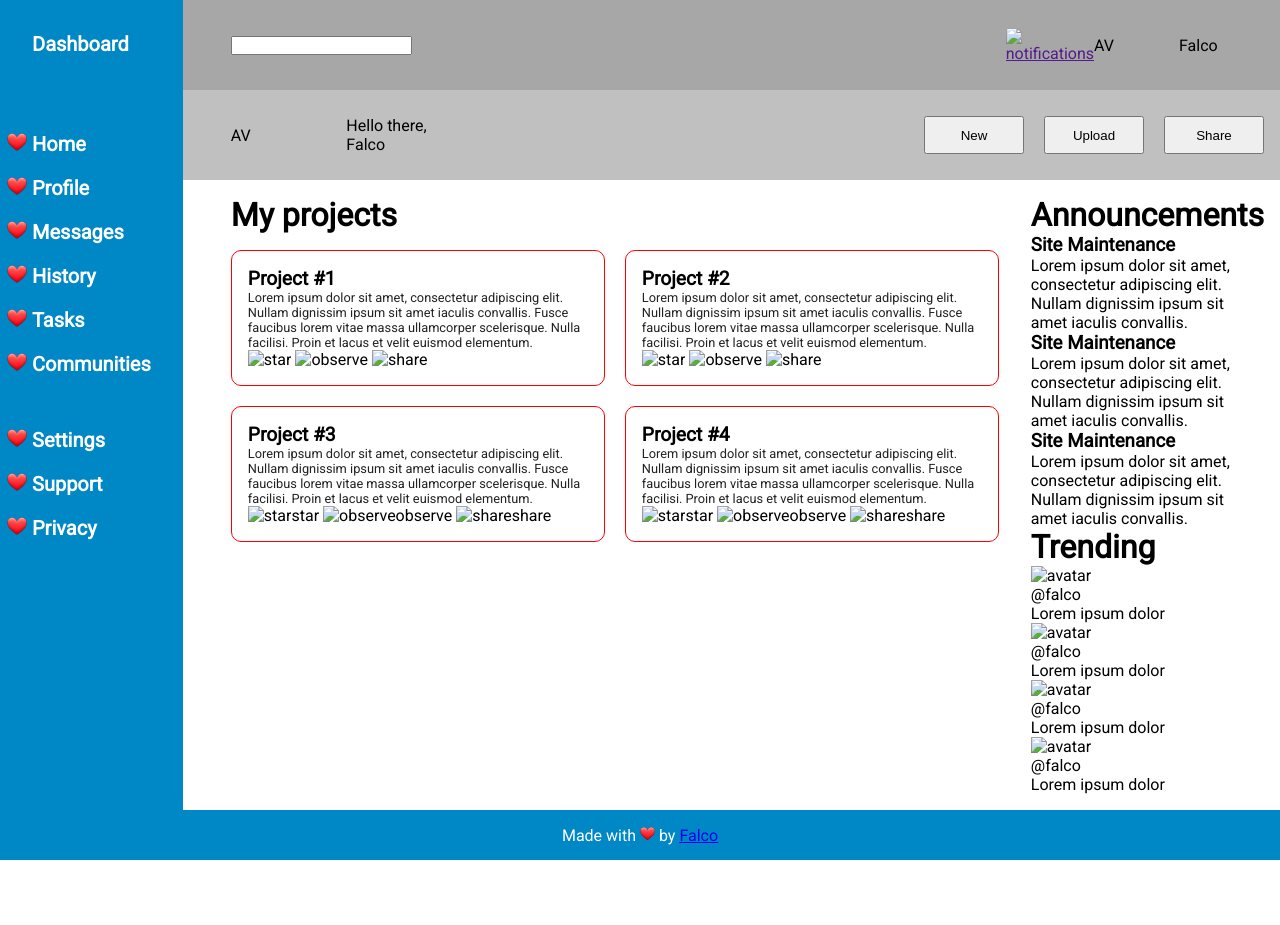
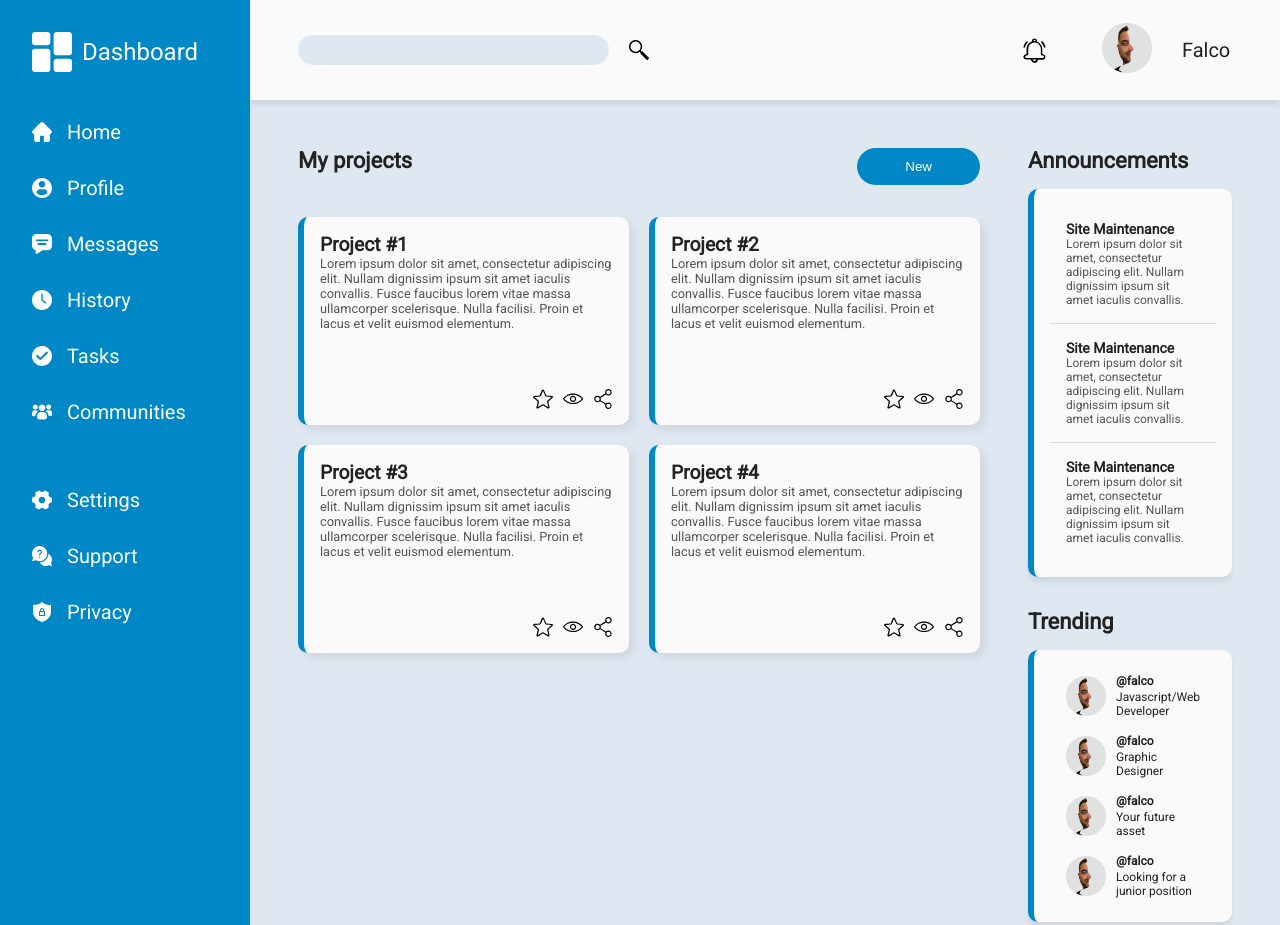
Before and after one commit to patsok/odin-dashboard, a plain HTML site: page index.html in a window 1280 px wide. Shown: the top 925 px of the page. Before the commit the page ends 860 px from the top, so only its background shows below. Drawn offline with Linux system fonts and the light colour scheme; a script that the page names is missing.

Commit message:
New design and prepare for JS work

```diff
--- a/index.html
+++ b/index.html
@@ -12,50 +12,41 @@
 
 <body>
     <div class="sidebar">
-        <div class="logo">Dashboard</div>
+        <div class="logo"><img src="img/dashboard.svg" alt="dashboard logo">Dashboard</div>
         <div class="menu">
             <ul>
-                <li>Home</li>
-                <li>Profile</li>
-                <li>Messages</li>
-                <li>History</li>
-                <li>Tasks</li>
-                <li>Communities</li>
-                <li>Settings</li>
-                <li>Support</li>
-                <li>Privacy</li>
+                <li><img src="img/home.svg" alt="home">Home</li>
+                <li><img src="img/profile.svg" alt="home">Profile</li>
+                <li><img src="img/messages.svg" alt="home">Messages</li>
+                <li><img src="img/history.svg" alt="home">History</li>
+                <li><img src="img/tasks.svg" alt="home">Tasks</li>
+                <li><img src="img/community.svg" alt="home">Communities</li>
+                <li><img src="img/settings.svg" alt="home">Settings</li>
+                <li><img src="img/support.svg" alt="home">Support</li>
+                <li><img src="img/privacy.svg" alt="home">Privacy</li>
             </ul>
         </div>
     </div>
     <div class="header">
-        <div class="taskbar">
-            <div class="taskbar-left">
-                <input type="search" name="search" id="search">
-            </div>
-            <div class="taskbar-right">
-                <a href=""><img src="" alt="notifications"></a>
-                <div class="avatar">AV</div>
-                <div class="profile">Falco</div>
-            </div>
+        <div class="search-bar">
+            <input type="search" name="search" id="search">
+            <img src="img/search.svg" alt="search">
         </div>
-        <div class="account">
-            <div class="account-left">
-                <div class="avatar">AV</div>
-                <div class="avatar-info">
-                    <p>Hello there,</p>
-                    <div class="div">Falco</div>
-                </div>
-            </div>
-            <div class="account-right">
-                <button type="button" id="new" class="account-button">New</button>
-                <button type="button" id="upload" class="account-button">Upload</button>
-                <button type="button" id="share" class="account-button">Share</button>
-            </div>
+        <div class="user-info">
+            <div class="hamburger">|||</div>
+            <img src="img/alert.svg" alt="notifications">
+            <div class="avatar"><img src="img/avatar.png" alt="avatar"></div>
+            <div class="profile">Falco</div>
         </div>
     </div>
     <div class="content">
         <div class="projects-container">
-            <h1>My projects</h1>
+            <div class="nav-bar">
+                <h1>My projects</h1>
+                <div class="nav">
+                    <button type="button" id="new" class="account-button">New</button>
+                </div>
+            </div>
             <div class="projects">
                 <div class="project-card">
                     <div class="project-content">
@@ -63,9 +54,9 @@
                         <p>Lorem ipsum dolor sit amet, consectetur adipiscing elit. Nullam dignissim ipsum sit amet iaculis convallis. Fusce faucibus lorem vitae massa ullamcorper scelerisque. Nulla facilisi. Proin et lacus et velit euismod elementum.</p>
                     </div>
                     <div class="project-buttons">
-                        <img src="" alt="star">
-                        <img src="" alt="observe">
-                        <img src="" alt="share">
+                        <img src="img/star.svg" alt="star">
+                        <img src="img/watch.svg" alt="observe">
+                        <img src="img/share.svg" alt="share">
                     </div>
                 </div>
                 <div class="project-card">
@@ -74,9 +65,9 @@
                         <p>Lorem ipsum dolor sit amet, consectetur adipiscing elit. Nullam dignissim ipsum sit amet iaculis convallis. Fusce faucibus lorem vitae massa ullamcorper scelerisque. Nulla facilisi. Proin et lacus et velit euismod elementum.</p>
                     </div>
                     <div class="project-buttons">
-                        <img src="" alt="star">
-                        <img src="" alt="observe">
-                        <img src="" alt="share">
+                        <img src="img/star.svg" alt="star">
+                        <img src="img/watch.svg" alt="observe">
+                        <img src="img/share.svg" alt="share">
                     </div>
                 </div>
                 <div class="project-card">
@@ -85,9 +76,9 @@
                         <p>Lorem ipsum dolor sit amet, consectetur adipiscing elit. Nullam dignissim ipsum sit amet iaculis convallis. Fusce faucibus lorem vitae massa ullamcorper scelerisque. Nulla facilisi. Proin et lacus et velit euismod elementum.</p>
                     </div>
                     <div class="project-buttons">
-                        <img src="" alt="star">star
-                        <img src="" alt="observe">observe
-                        <img src="" alt="share">share
+                        <img src="img/star.svg" alt="star">
+                        <img src="img/watch.svg" alt="observe">
+                        <img src="img/share.svg" alt="share">
                     </div>
                 </div>
                 <div class="project-card">
@@ -96,9 +87,9 @@
                         <p>Lorem ipsum dolor sit amet, consectetur adipiscing elit. Nullam dignissim ipsum sit amet iaculis convallis. Fusce faucibus lorem vitae massa ullamcorper scelerisque. Nulla facilisi. Proin et lacus et velit euismod elementum.</p>
                     </div>
                     <div class="project-buttons">
-                        <img src="" alt="star">star
-                        <img src="" alt="observe">observe
-                        <img src="" alt="share">share
+                        <img src="img/star.svg" alt="star">
+                        <img src="img/watch.svg" alt="observe">
+                        <img src="img/share.svg" alt="share">
                     </div>
                 </div>
             </div>
@@ -126,31 +117,31 @@
                 <h1>Trending</h1>
                 <div class="container">
                     <div class="trending-card">
-                        <img src="" alt="avatar">
+                        <img src="img/avatar.png" alt="avatar">
                         <div class="trending-info">
                             <p class="nickname">@falco</p>
-                            <p>Lorem ipsum dolor</p>
+                            <p>Javascript/Web Developer</p>
                         </div>
                     </div>
                     <div class="trending-card">
-                        <img src="" alt="avatar">
+                        <img src="img/avatar.png" alt="avatar">
                         <div class="trending-info">
                             <p class="nickname">@falco</p>
-                            <p>Lorem ipsum dolor</p>
+                            <p>Graphic Designer</p>
                         </div>
                     </div>
                     <div class="trending-card">
-                        <img src="" alt="avatar">
+                        <img src="img/avatar.png" alt="avatar">
                         <div class="trending-info">
                             <p class="nickname">@falco</p>
-                            <p>Lorem ipsum dolor</p>
+                            <p>Your future asset</p>
                         </div>
                     </div>
                     <div class="trending-card">
-                        <img src="" alt="avatar">
+                        <img src="img/avatar.png" alt="avatar">
                         <div class="trending-info">
                             <p class="nickname">@falco</p>
-                            <p>Lorem ipsum dolor</p>
+                            <p>Looking for a junior position</p>
                         </div>
                     </div>
                 </div>
--- a/style.css
+++ b/style.css
@@ -7,12 +7,23 @@
     padding: 0;
 }
 
+:root {
+    --white-background: #fafafa;
+    --shadow-color: #cfd6df;
+    --white-hover: #ebf0f5;
+    --blue-background: rgb(0, 135, 197);
+    --blue-hover: rgb(37, 160, 218);
+    --content-color: #dfe8f1;
+    --grey-text: #555555;
+}
+
 body {
     display: grid;
-    grid-template-columns: 1fr 6fr;
-    grid-template-rows: 180px 1fr 50px;
+    grid-template-columns: 250px 6fr;
+    grid-template-rows: 100px 1fr 50px;
     font-family: Roboto, 'Open Sans', 'Helvetica Neue', sans-serif;
     min-height: 100vh;
+    color: #222222;
 }
 
 .sidebar {
@@ -36,118 +47,181 @@ body {
 }
 
 .sidebar {
-    display: grid;
-    grid-template-rows: 50px 1fr;
-    background-color: rgb(0, 135, 197);
+    display: flex;
+    flex-direction: column;
+    background-color: var(--blue-background);
     color: white;
-    gap: 50px;
     font-size: 20px;
-    font-weight: bold;
+    align-items: center;
+    z-index: 10;
+    position: relative;
+}
+
+.logo {
+    font-size: 24px;
+    display: flex;
+    align-items: center;
     padding: 2rem;
+    width: 100%;
+}
+
+.logo>img {
+    width: 40px;
+    margin-right: 10px;
 }
 
 .menu {
-    align-self: start;
+    width: 100%;
 }
 
 ul {
-    display: grid;
-    gap: 20px;
     list-style: none;
 }
 
 li {
-    position: relative;
+    width: 100%;
+    padding: 1rem 1rem 1rem 2rem;
+    display: flex;
+    box-sizing: border-box;
+}
+
+li:hover {
+    background-color: var(--blue-hover);
+    border-left: 5px solid var(--white-background);
+    padding-left: calc(2rem - 5px);
+}
+
+li>img {
+    width: 20px;
+    margin-right: 15px;
 }
 
 li:nth-child(7) {
-    padding-top: 2rem;
-}
-
-li::before {
-    content: "";
-    background-image: url(img/heart.png);
-    background-size: contain;
-    display: block;
-    width: 20px;
-    height: 20px;
-    position: absolute;
-    left: -25px;
+    margin-top: 2rem;
 }
 
 .header {
     display: grid;
-    grid-template-rows: 1fr 1fr;
-    background-color: #c0c0c0;
+    grid-template-columns: 2fr 1fr;
+    padding: 1rem 3rem 1rem 3rem;
+    align-items: center;
+    background-color: var(--white-background);
+    box-shadow: 0 5px 5px var(--shadow-color);
+    z-index: 1;
 }
 
-.taskbar {
-    display: grid;
-    grid-template-columns: 3fr 1fr;
-    background-color: #a7a7a7;
-    padding: 1rem 1rem 1rem 3rem;
-    align-items: center;
+.search-bar {
+    display: flex;
 }
 
-.taskbar-left {}
+.hamburger {
+    display: none;
+}
 
-.taskbar-right {
+input {
+    appearance: none;
+    outline: none;
+    border: none;
+    background-color: var(--content-color);
+    height: 30px;
+    border-radius: 30px;
+    width: 50%;
+    padding: 0 1rem 0 1rem;
+}
+
+input:hover {
+    border: 2px solid var(--blue-background);
+    padding: 0 calc(1rem - 2px);
+}
+
+.search-bar img {
+    width: 20px;
+    margin-left: 20px;
+}
+
+.user-info {
     display: grid;
     grid-template-columns: repeat(3, 1fr);
     justify-self: end;
     align-items: center;
+    gap: clamp(10px, 3vw, 30px);
+    font-size: 20px;
 }
 
-.account {
-    display: grid;
-    grid-template-columns: 3fr 1fr;
-    padding: 1rem 1rem 1rem 3rem;
-    align-content: center;
+.user-info>img {
+    width: 25px;
 }
 
-.account-left {
-    display: grid;
-    grid-template-columns: 1fr 5fr;
+.avatar img {
+    height: 50px;
 }
 
-.avatar {
-    align-self: center;
+h1 {
+    font-size: 22px;
 }
 
-.avatar-info {
+.content {
+    padding: 1rem 1rem 1rem 1rem;
     display: grid;
-    grid-template-rows: 1fr 1fr;
+    grid-template-columns: 4fr 1fr;
+    background-color: var(--content-color);
 }
 
-.account-right {
+.projects-container {
+    padding: 2rem 3rem 0 2rem;
+}
+
+.nav-bar {
     display: grid;
-    gap: 20px;
-    grid-template-columns: repeat(3, minmax(100px, 1fr));
+    grid-template-columns: 1fr 1fr;
+}
+
+.nav {
     justify-self: end;
 }
 
-button {
-    padding: 0.5rem 1rem;
+.nav button {
+    appearance: none;
+    border: none;
+    padding: 0.7rem 3rem;
+    border-radius: 20px;
+    background-color: var(--blue-background);
+    color: white;
 }
 
-.content {
-    padding: 1rem 1rem 1rem 3rem;
-    display: grid;
-    grid-template-columns: 4fr 1fr;
+button:hover {
+    background-color: var(--blue-hover);
 }
 
 .projects {
     display: grid;
     gap: 20px;
     grid-template-columns: repeat(auto-fit, minmax(300px, 1fr));
-    padding: 1rem 2rem 0 0;
+    grid-auto-rows: 13rem;
+    padding-top: 2rem;
 }
 
 .project-card {
     display: grid;
     padding: 1rem;
-    border: red solid 1px;
+    border-left: var(--blue-background) solid 6px;
     border-radius: 10px;
+    grid-template-rows: 3fr 1fr;
+    background-color: var(--white-background);
+    box-shadow: 5px 5px 8px 0px var(--shadow-color);
+    z-index: 1;
+}
+
+.project-buttons {
+    justify-self: end;
+    align-self: end;
+    display: grid;
+    grid-template-columns: repeat(3, 1fr);
+    gap: 10px;
+}
+
+.project-buttons img {
+    width: 20px;
 }
 
 h2 {
@@ -156,13 +230,106 @@ h2 {
 
 .project-card p {
     font-size: 0.8rem;
-    color: #222222;
+    color: var(--grey-text);
+}
+
+.content-right {
+    padding-top: 2rem;
+}
+
+.container {
+    margin: 1rem 2rem 2rem 0;
+    padding: 1rem;
+    font-size: 12px;
+    display: grid;
+    border-left: var(--blue-background) solid 6px;
+    border-radius: 10px;
+    background-color: var(--white-background);
+    box-shadow: 0 5px 5px var(--shadow-color);
+    z-index: 1;
+}
+
+.anno-card {
+    padding: 1rem;
+}
+
+.anno-card:not(:last-of-type) {
+    border-bottom: 1px solid rgba(85, 85, 85, 0.2);
+}
+
+.anno-card p {
+    color: var(--grey-text);
+}
+
+.anno-card:hover {
+    background-color: var(--white-hover);
+    border-radius: 10px;
+}
+
+.trending-card {
+    display: flex;
+    gap: 10px;
+    align-items: center;
+    padding: 0.5rem 1rem;
+}
+
+.trending-card:not(:last-of-type) {
+    /* border-bottom: 1px solid rgba(85, 85, 85, 0.2); */
+}
+
+.trending-card img {
+    height: 40px;
+}
+
+.nickname {
+    font-weight: bold;
+    margin-bottom: 2px;
+}
+
+.trending-card:hover {
+    background-color: var(--white-hover);
+    border-radius: 10px;
 }
 
 .footer {
-    background-color: rgb(0, 135, 197);
+    background-color: var(--blue-background);
     color: white;
     padding: 1rem 0;
     font-size: 1rem;
     text-align: center;
 }
+
+.footer a {
+    text-decoration: none;
+    color: white;
+}
+
+@media only screen and (max-width:850px) {
+    body {
+        grid-template-columns: 1fr;
+    }
+    .sidebar {
+        display: none;
+    }
+    .hamburger {
+        display: block;
+        position: absolute;
+        left: 50px;
+    }
+    .content {
+        grid-template-columns: 1fr;
+        padding: 0;
+    }
+    .content-right {
+        padding: 2rem;
+    }
+    .header {
+        grid-template-columns: 1fr;
+    }
+    .search-bar {
+        display: none;
+    }
+    .user-info {
+        padding-right: 1rem;
+    }
+}
```
Also changed, not shown: img/Odin_dashboard.svg (added), img/alert.svg (added), img/avatar.png (added), img/community.svg (added), img/dashboard.svg (added), img/history.svg (added), img/home.svg (added), img/messages.svg (added), img/privacy.svg (added), img/profile.svg (added), img/search.svg (added), img/settings.svg (added), img/share.svg (added), img/star.svg (added), 3 more files.
